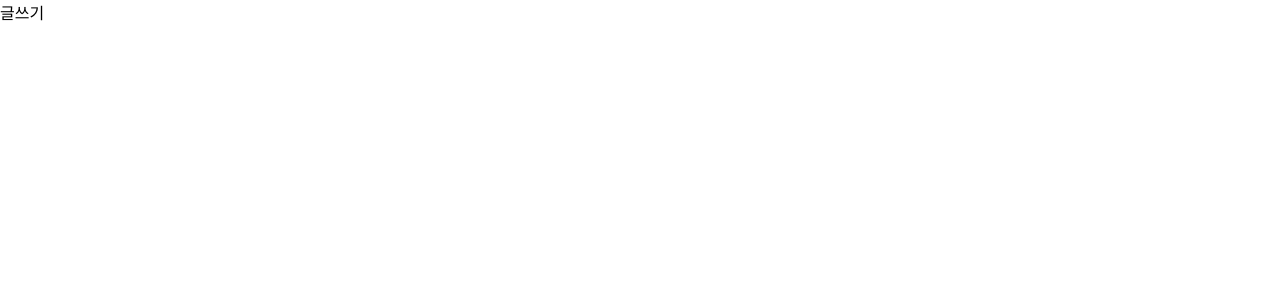
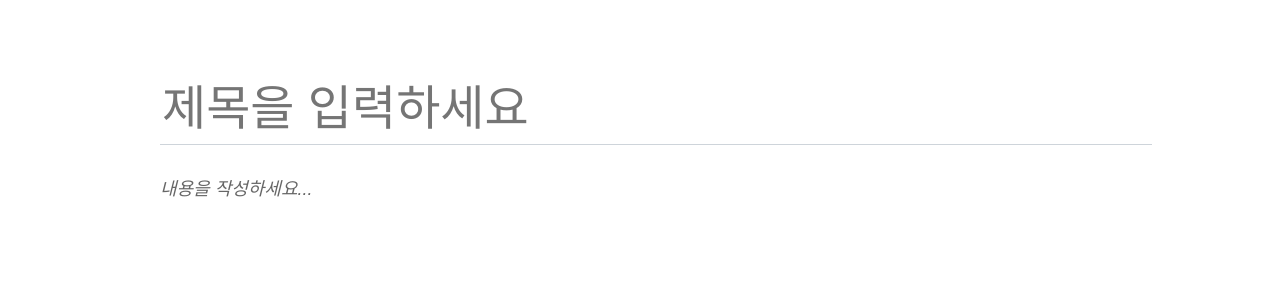
Before and after one commit to Jason9789/TAB_website, a React (Create React App) app in the folder tab-frontend/: page /write in a window 1280 px wide. Shown: the top 300 px of the page. Built offline with nearby package versions, Linux system fonts and the light colour scheme.

Commit message:
add Editor UI

```diff
--- a/tab-frontend/package.json
+++ b/tab-frontend/package.json
@@ -8,6 +8,7 @@
     "@testing-library/user-event": "^7.1.2",
     "axios": "^0.19.2",
     "immer": "^5.3.6",
+    "quill": "^1.3.7",
     "react": "^16.12.0",
     "react-dom": "^16.12.0",
     "react-redux": "^7.1.3",
--- /dev/null
+++ b/tab-frontend/src/components/write/Editor.js
@@ -0,0 +1,68 @@
+import React, { useRef, useEffect } from 'react';
+import Quill from 'quill';
+import 'quill/dist/quill.bubble.css';
+import styled from 'styled-components';
+import palette from '../../lib/styles/palette';
+import Responsive from '../common/Responsive';
+
+const EditorBlock = styled(Responsive)`
+  /* 페이지 위아래 여백 지정 */
+  padding-top: 5rem;
+  padding-bottom: 5rem;
+`;
+
+const TitleInput = styled.input`
+  font-size: 3rem;
+  outline: none;
+  padding-bottom: 0.5rem;
+  border: none;
+  border-bottom: 1px solid ${palette.gray[4]};
+  margin-bottom: 2rem;
+  width: 100%;
+`;
+
+const QuillWrapper = styled.div`
+  /* 최소 크기 지정 및 padding 제거 */
+  .ql-editor {
+    padding: 0;
+    min-height: 320px;
+    font-size: 1.125rem;
+    line-heighit: 1.5;
+  }
+  .ql-editor.ql-blank::before {
+    left: 0px;
+  }
+`;
+
+const Editor = () => {
+  const quillElement = useRef(null); // Quill을 적용할 DivElement를 설정
+  const quillInstance = useRef(null); // Quill 인스턴스를 설정
+
+  useEffect(() => {
+    quillInstance.current = new Quill(quillElement.current, {
+      theme: 'bubble',
+      placeholder: '내용을 작성하세요...',
+      modules: {
+        // 더 많은 옵션
+        // https://quilljs.com/docs/modules/toolbar/ 참고
+        toolbar: [
+          [{ header: '1' }, { header: '2' }],
+          ['bold', 'italic', 'underline', 'strike'],
+          [{ lise: 'ordered' }, { list: 'bullet' }],
+          ['blockquote', 'code-block', 'link', 'image'],
+        ],
+      },
+    });
+  }, []);
+
+  return (
+    <EditorBlock>
+      <TitleInput placeholder="제목을 입력하세요" />
+      <QuillWrapper>
+        <div ref={quillElement} />
+      </QuillWrapper>
+    </EditorBlock>
+  );
+};
+
+export default Editor;
--- a/tab-frontend/src/pages/WritePage.js
+++ b/tab-frontend/src/pages/WritePage.js
@@ -1,7 +1,13 @@
 import React from 'react';
+import Editor from '../components/write/Editor';
+import Responsive from '../components/common/Responsive';
 
 const WritePage = () => {
-  return <div>글쓰기</div>;
+  return (
+    <Responsive>
+      <Editor />
+    </Responsive>
+  );
 };
 
 export default WritePage;
```
Also changed, not shown: 1 other file (tests, documents, lock files or other folders).
